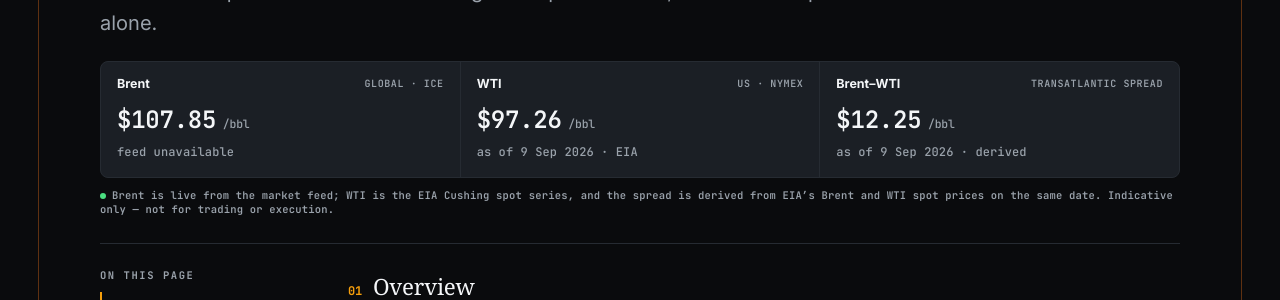
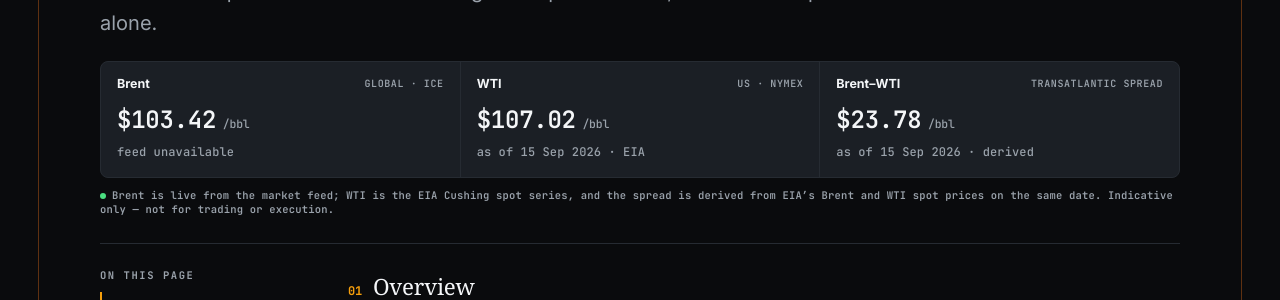
Before and after one commit to maverickrocx/RiskMaverick, a Jekyll site: the page built from markets/commodities/crude-refined.md, in a window 1280 px wide and 900 px high. Shown: the part 290-590 px from the top of the window. Built offline with Jekyll 4.4.1, drawn with Linux system fonts in a browser that asks for light colours; some web fonts are replaced; part of the change alters nothing that is shown.

Commit message:
chore(marks): daily benchmark refresh from primary sources

```diff
--- a/_data/marks.yml
+++ b/_data/marks.yml
@@ -2,47 +2,47 @@
 # Each mark carries the date and publisher it came from.
 
 brent:
-  price: "$107.85"
-  asof: "16 Sep 2026"
+  price: "$103.42"
+  asof: "17 Sep 2026"
   source: "market feed"
 brent_spot:
-  price: "$109.51"
-  asof: "9 Sep 2026"
+  price: "$130.80"
+  asof: "15 Sep 2026"
   source: "EIA"
 brent_wti:
-  price: "$12.25"
-  asof: "9 Sep 2026"
+  price: "$23.78"
+  asof: "15 Sep 2026"
   source: "derived"
 de_da:
-  price: "€182.33"
-  asof: "16 Sep 2026"
+  price: "€142.89"
+  asof: "17 Sep 2026"
   source: "SMARD"
-  low: 90.4
-  high: 269.18
+  low: 0.1
+  high: 232.7
   points: 96
 estr:
-  price: "2.190%"
-  asof: "15 Sep 2026"
+  price: "2.441%"
+  asof: "16 Sep 2026"
   source: "ECB"
 eurusd:
-  price: "1.1539"
-  asof: "16 Sep 2026"
+  price: "1.1479"
+  asof: "17 Sep 2026"
   source: "market feed"
 fed_target:
   price: "3.50–3.75%"
-  asof: "15 Sep 2026"
+  asof: "16 Sep 2026"
   source: "Federal Reserve"
 gbpusd:
-  price: "1.3467"
-  asof: "16 Sep 2026"
+  price: "1.3404"
+  asof: "17 Sep 2026"
   source: "market feed"
 gold:
-  price: "$4,380.50"
-  asof: "16 Sep 2026"
+  price: "$4,349.40"
+  asof: "17 Sep 2026"
   source: "market feed"
 henry_hub:
-  price: "$2.81"
-  asof: "9 Sep 2026"
+  price: "$2.97"
+  asof: "15 Sep 2026"
   source: "EIA"
 lme_al:
   price: "$3,222"
@@ -53,42 +53,42 @@ lme_cu:
   asof: "28 Aug 2026"
   source: "LME"
 n225:
-  price: "63,923.00"
-  asof: "16 Sep 2026"
+  price: "64,136.25"
+  asof: "17 Sep 2026"
   source: "market feed"
 rggi:
   price: "$37.65"
   asof: "Auction 73, Sep 2026"
   source: "RGGI"
 sofr:
-  price: "3.62%"
-  asof: "14 Sep 2026"
+  price: "3.64%"
+  asof: "15 Sep 2026"
   source: "NY Fed"
 sp500:
-  price: "7,585.73"
-  asof: "15 Sep 2026"
+  price: "7,551.81"
+  asof: "16 Sep 2026"
   source: "market feed"
 stoxx50:
-  price: "6,270.20"
-  asof: "16 Sep 2026"
+  price: "6,315.30"
+  asof: "17 Sep 2026"
   source: "market feed"
 us10y:
-  price: "5.00%"
-  asof: "15 Sep 2026"
+  price: "5.01%"
+  asof: "16 Sep 2026"
   source: "US Treasury"
 us2y:
-  price: "4.67%"
-  asof: "15 Sep 2026"
+  price: "4.74%"
+  asof: "16 Sep 2026"
   source: "US Treasury"
 us30y:
-  price: "5.36%"
-  asof: "15 Sep 2026"
+  price: "5.35%"
+  asof: "16 Sep 2026"
   source: "US Treasury"
 usdjpy:
-  price: "155.13"
-  asof: "16 Sep 2026"
+  price: "155.65"
+  asof: "17 Sep 2026"
   source: "market feed"
 wti:
-  price: "$97.26"
-  asof: "9 Sep 2026"
+  price: "$107.02"
+  asof: "15 Sep 2026"
   source: "EIA"
```
